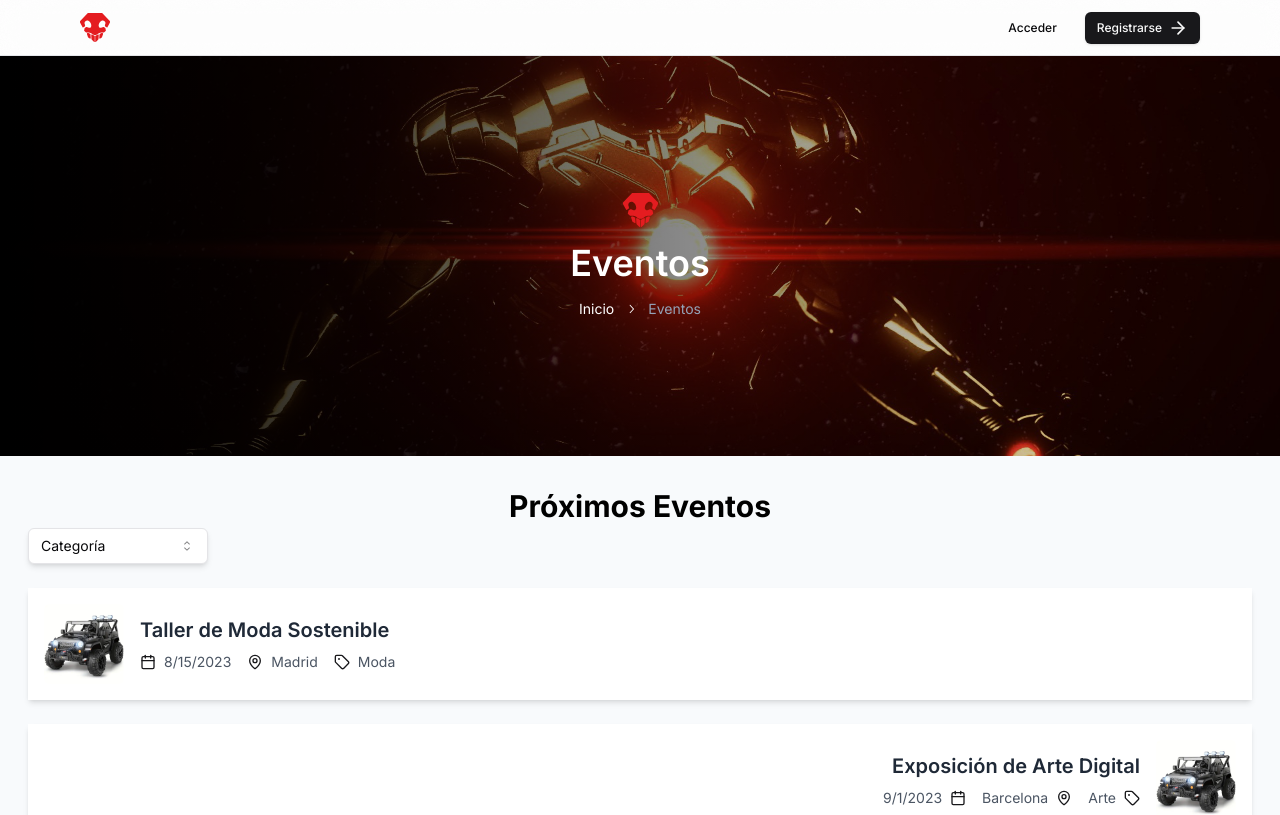
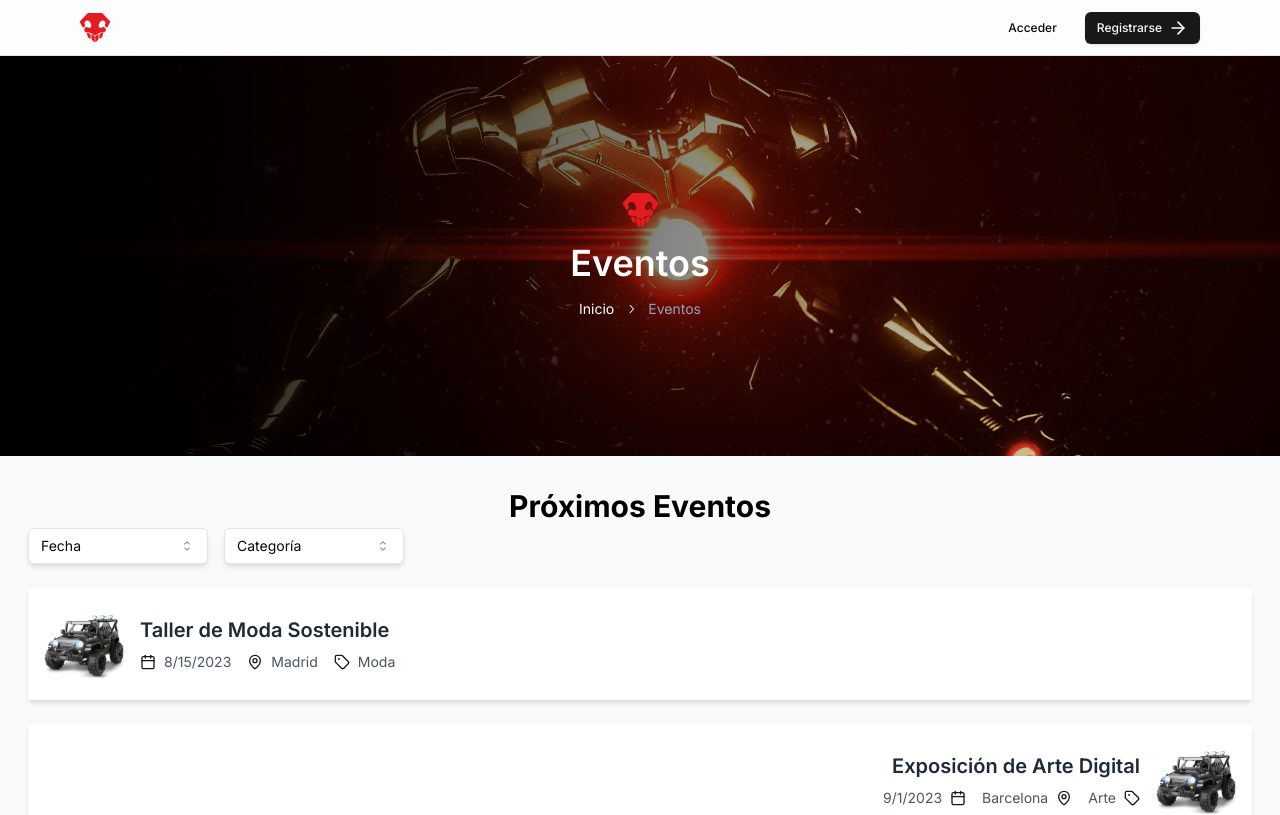
Before and after one commit to AbrahamRivero/bankai-project, a Next.js app: page /events in a window 1280 px wide. Shown: the top 815 px of the page. Built offline with nearby package versions, Linux system fonts and the light colour scheme; no server answers; what tailwind-clip-path would draw is missing.

Commit message:
feat: :art: Working on EventItem

```diff
--- a/app/events/page.tsx
+++ b/app/events/page.tsx
@@ -72,9 +72,27 @@ export default function Events() {
           Próximos Eventos
         </h1>
 
-        <div className="mb-6">
+        <div className="flex flex-row gap-4 mb-6">
+          <div>
             <Select
-            onValueChange={(value: SetStateAction<string>) => setFilter(value)}
+              onValueChange={(value: SetStateAction<string>) =>
+                setFilter(value)
+              }
+            >
+              <SelectTrigger className="w-full sm:w-[180px] bg-white shadow-md">
+                <SelectValue placeholder="Fecha" />
+              </SelectTrigger>
+              <SelectContent>
+                <SelectItem value="Todos">Futuros</SelectItem>
+                <SelectItem value="Moda">Pasados</SelectItem>
+              </SelectContent>
+            </Select>
+          </div>
+          <div>
+            <Select
+              onValueChange={(value: SetStateAction<string>) =>
+                setFilter(value)
+              }
             >
               <SelectTrigger className="w-full sm:w-[180px] bg-white shadow-md">
                 <SelectValue placeholder="Categoría" />
@@ -88,6 +106,7 @@ export default function Events() {
               </SelectContent>
             </Select>
           </div>
+        </div>
 
         <ul className="space-y-6">
           {filteredEvents.map((event, index) => (
@@ -95,8 +114,8 @@ export default function Events() {
               key={event.id}
               className={`relative bg-white shadow-md overflow-hidden transition-all duration-300 hover:shadow-lg ${
                 index % 2 === 0
-                  ? "clip-path-polygon-[0_0,_100%_0,_95%_100%,_0_100%]"
-                  : "clip-path-polygon-[5%_0,_100%_0,_100%_100%,_0_100%]"
+                  ? "clip-path-polygon-[0_0,_100%_0,_95%_100%,_0_100%] animate-slide-right"
+                  : "clip-path-polygon-[5%_0,_100%_0,_100%_100%,_0_100%] animate-slide-left"
               }`}
             >
               <div
--- a/tailwind.config.ts
+++ b/tailwind.config.ts
@@ -65,10 +65,28 @@ module.exports = {
           from: { height: "var(--radix-accordion-content-height)" },
           to: { height: 0 },
         },
+        "slide-right": {
+          from: {
+            opacity: 0,
+            transition: "all 0.5s ease-out",
+            transform: "translateX(-100%)",
+          },
+          to: { opacity: 1, transform: "translateX(0)" },
+        },
+        "slide-left": {
+          from: {
+            opacity: 0,
+            transition: "all 0.5s ease-out",
+            transform: "translateX(100%)",
+          },
+          to: { opacity: 1, transform: "translateX(0)" },
+        },
       },
       animation: {
         "accordion-down": "accordion-down 0.2s ease-out",
         "accordion-up": "accordion-up 0.2s ease-out",
+        "slide-left": "slide-left 5s ease-out",
+        "slide-right": "slide-right 5s ease-out",
       },
     },
   },
```
Also changed, not shown: lib/types.ts (added, +8 -0 lines), .eslintrc.json. Lines whose indentation alone changed are shown as unchanged.
